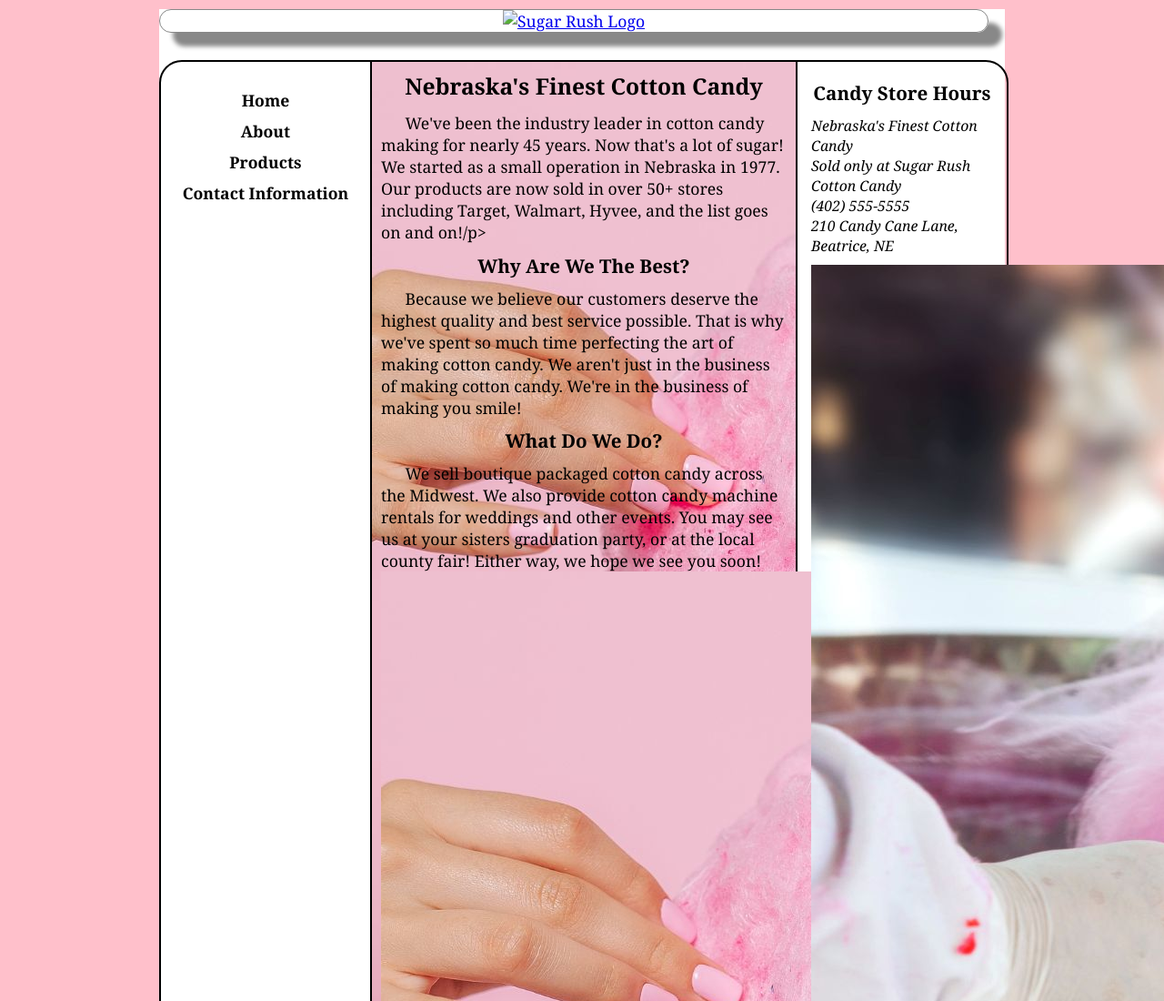
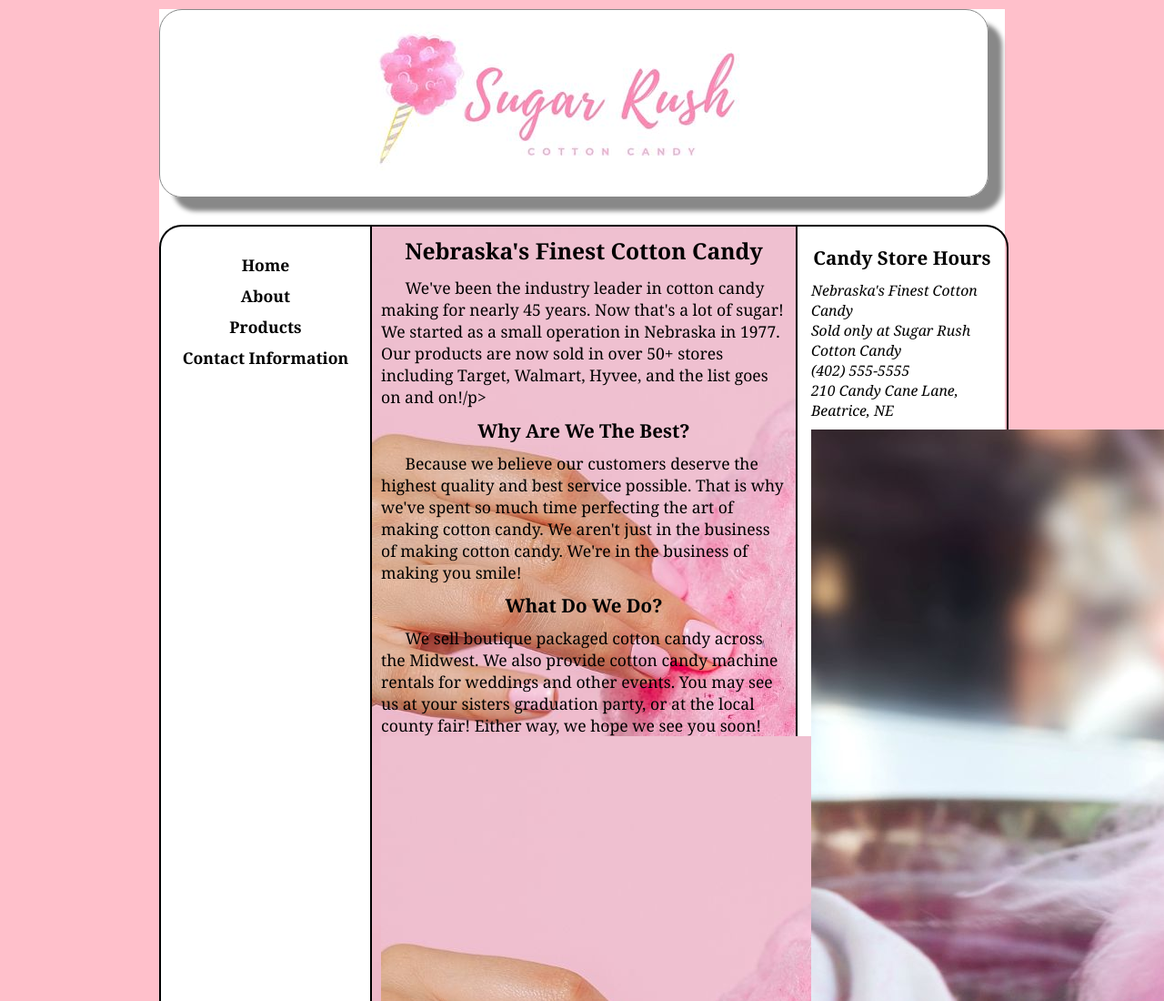
Before and after one commit to kristin-jensen/kjensen, a plain HTML site: page index.html in a window 1280 px wide. Shown: the top 1100 px of the page at 91% size. Drawn offline with Linux system fonts and the light colour scheme; files whose address does not match are found by name.

Commit message:
Update index.html

```diff
--- a/index.html
+++ b/index.html
@@ -23,7 +23,7 @@
 
 <header>
 
-<a href="index.html"><img src="images/sugarrushlogocropped.jpg" alt="Sugar Rush Logo"/></a>
+<a href="index.html"><img src="sugarrushlogocropped.jpg" alt="Sugar Rush Logo"/></a>
 
 </header>
 
```
